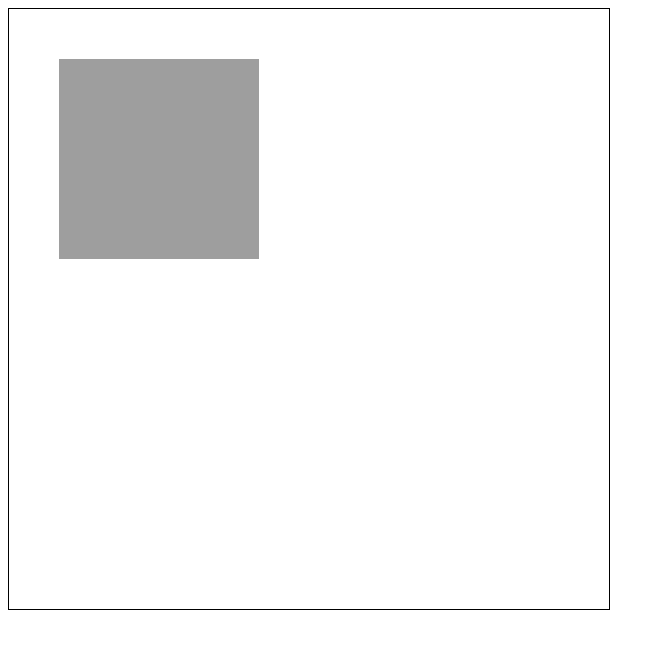
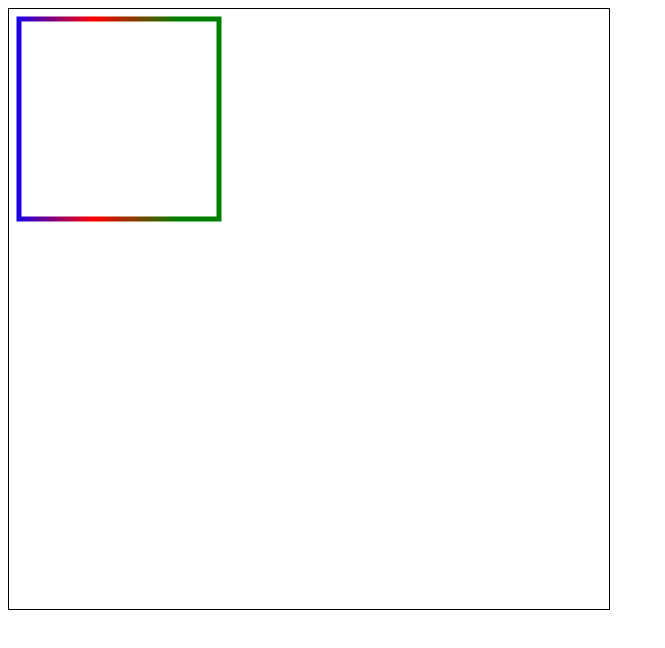
Before and after one commit to mdaasim77/Canvas, a website: page index.html in a window 1280 px wide. Shown: the whole page, without its empty margins (0-665 px from the left). Drawn offline with Linux system fonts and the light colour scheme.

Commit message:
add new canvas2 file and work start

```diff
--- /dev/null
+++ b/canvas2.js
@@ -0,0 +1,14 @@
+// ========== USE THESE TWO LINES TO INITIAL ADD CANVAS.
+
+var canvas = document.getElementById("myCanvas");
+var ctx = canvas.getContext("2d");
+
+// ========== GIVE RECTANGLE BORDER LINEAR GRADIENT.
+
+var gradient = ctx.createLinearGradient(0, 0, 170, 0);
+gradient.addColorStop(0, "blue");
+gradient.addColorStop(0.5, "red");
+gradient.addColorStop(1.0, "green");
+ctx.strokeStyle = gradient;
+ctx.lineWidth=5
+ctx.strokeRect(10, 10, 200, 200);
--- a/index.html
+++ b/index.html
@@ -14,7 +14,8 @@
     ></canvas>
     <!-- <img src="img.jpg" alt="img" id="loop" width="200" height="200" /> -->
 
-    <script src="script.js"></script>
+    <!-- <script src="script.js"></script> -->
     <!-- <script src="canvas.js"></script> -->
+    <script src="canvas2.js"></script>
   </body>
 </html>
```
